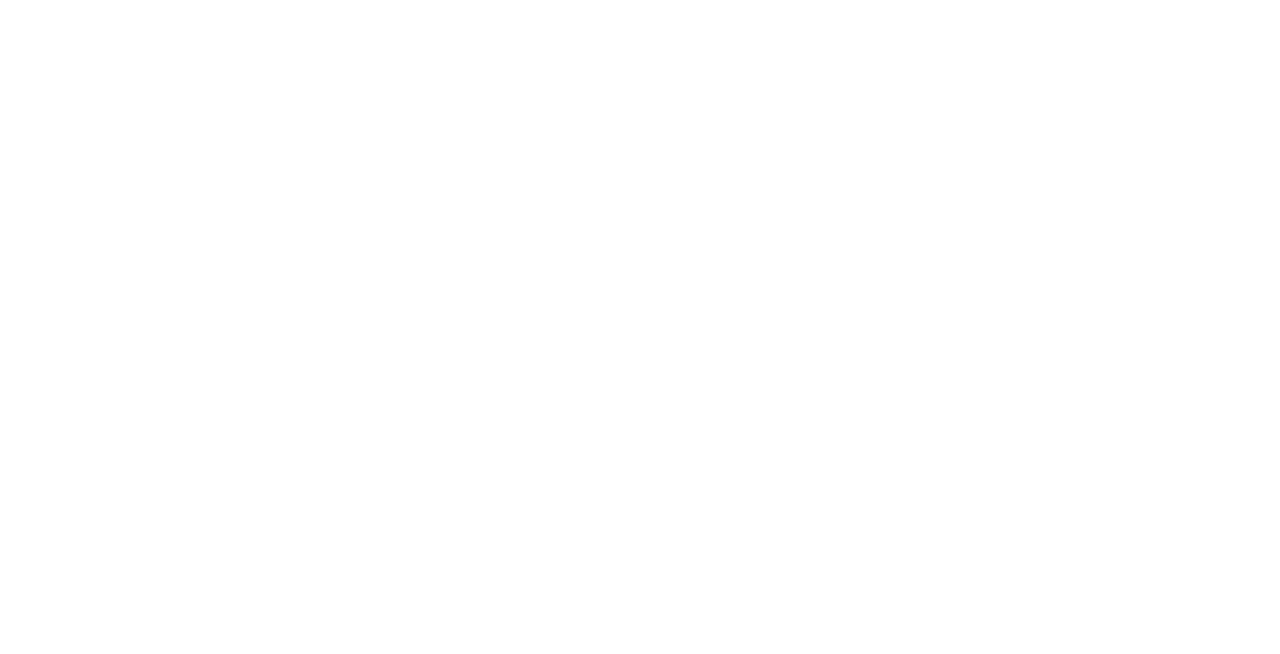
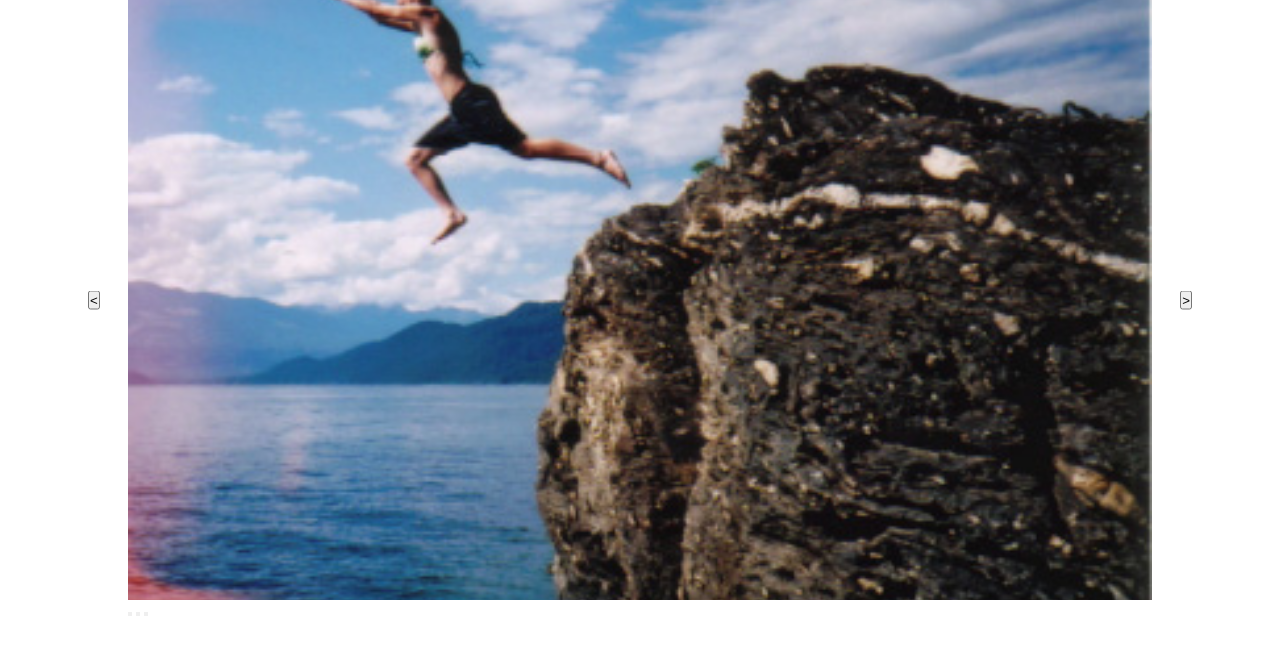
Before and after one commit to BJHCoutts/carousel, a plain HTML site: page index.html in a window 1280 px wide. Drawn offline with Linux system fonts and the light colour scheme.

Commit message:
css started, image in there, lets go

```diff
--- a/index.html
+++ b/index.html
@@ -5,8 +5,28 @@
 	<meta name="viewport" content="width=device-width, initial-scale=1.0">
 	<meta http-equiv="X-UA-Compatible" content="ie=edge">
 	<title>Carousel</title>
+	<link rel="stylesheet" href="/style/index.css">
 </head>
 <body>
-	<div class="carousel"></div>
+	<div class="carousel">
+		<button class="carousel__button--left carousel__button"><</button>
+		<div class="carousel__track-container">
+			<ul class="carousel__track">
+				<li class="carousel__slide">
+					<img src="images/jump.jpg" class="carousel__image" alt="taking the plunge"/>
+				</li>
+				<li class="carousel__slide">
+					<img src="images/jump.jpg" class="carousel__image" alt="taking the plunge"/>
+				</li>
+				<li class="carousel__slide">
+					<img src="images/jump.jpg" class="carousel__image" alt="taking the plunge"/>
+				</li>
+			</ul>
+		</div>
+		<button class="carousel__button--right carousel__button">></button>
+		<button class="carousel__nav"></button>
+		<button class="carousel__nav"></button>
+		<button class="carousel__nav"></button>
+	</div>
 </body>
 </html>
--- /dev/null
+++ b/style/index.css
@@ -0,0 +1,63 @@
+* {
+	margin: 0;
+	padding: 0;
+	box-sizing: border-box;
+}
+
+ul {
+	list-style: none;
+}
+
+.carousel {
+	position: relative;
+	height: 600px;
+	width: 80%;
+	margin: 0 auto;
+}
+
+.carousel__image {
+	width: 100%;
+	height: 100%;
+	object-fit: cover;
+}
+
+.carousel__track-container {
+	position: relative;
+	background-color: blueviolet;
+	/* padding: 10px; */
+	height: 100%;
+}
+
+.carousel__track {
+
+}
+
+.carousel__slide {
+	position: absolute;
+	top: 0;
+	bottom: 0;
+	width: 100%;
+}
+
+.carousel__button {
+	position: absolute;
+	top: 50%;
+	transform: translateY(-50%);
+	cursor: pointer;
+}
+
+.carousel__button--left {
+	left: -40px
+}
+
+.carousel__button--right {
+	right: -40px
+}
+
+.carousel__nav {
+
+}
+
+.carousel__indicator {
+
+}
```
Also changed, not shown: images/jump.jpg (added).
